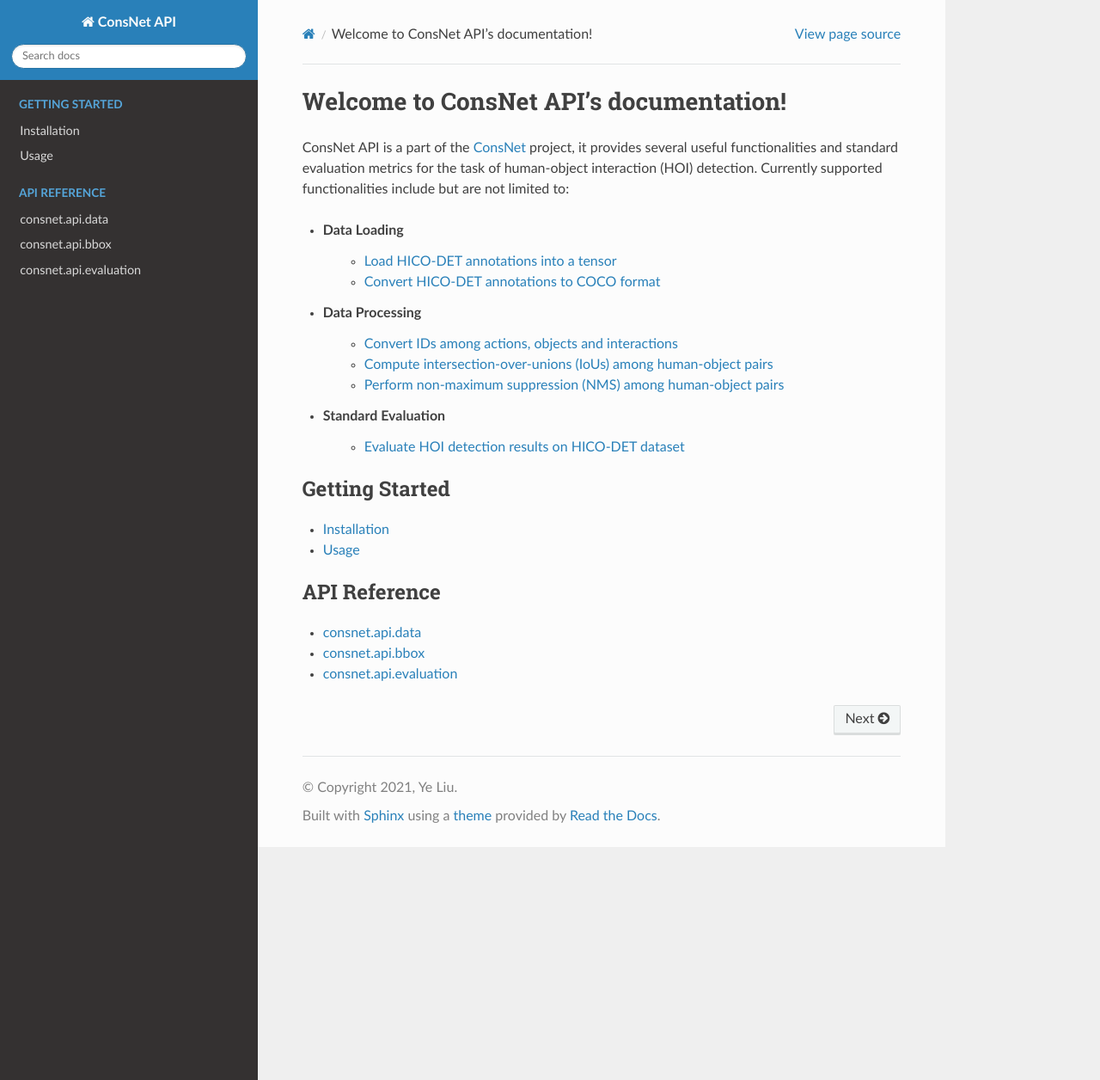
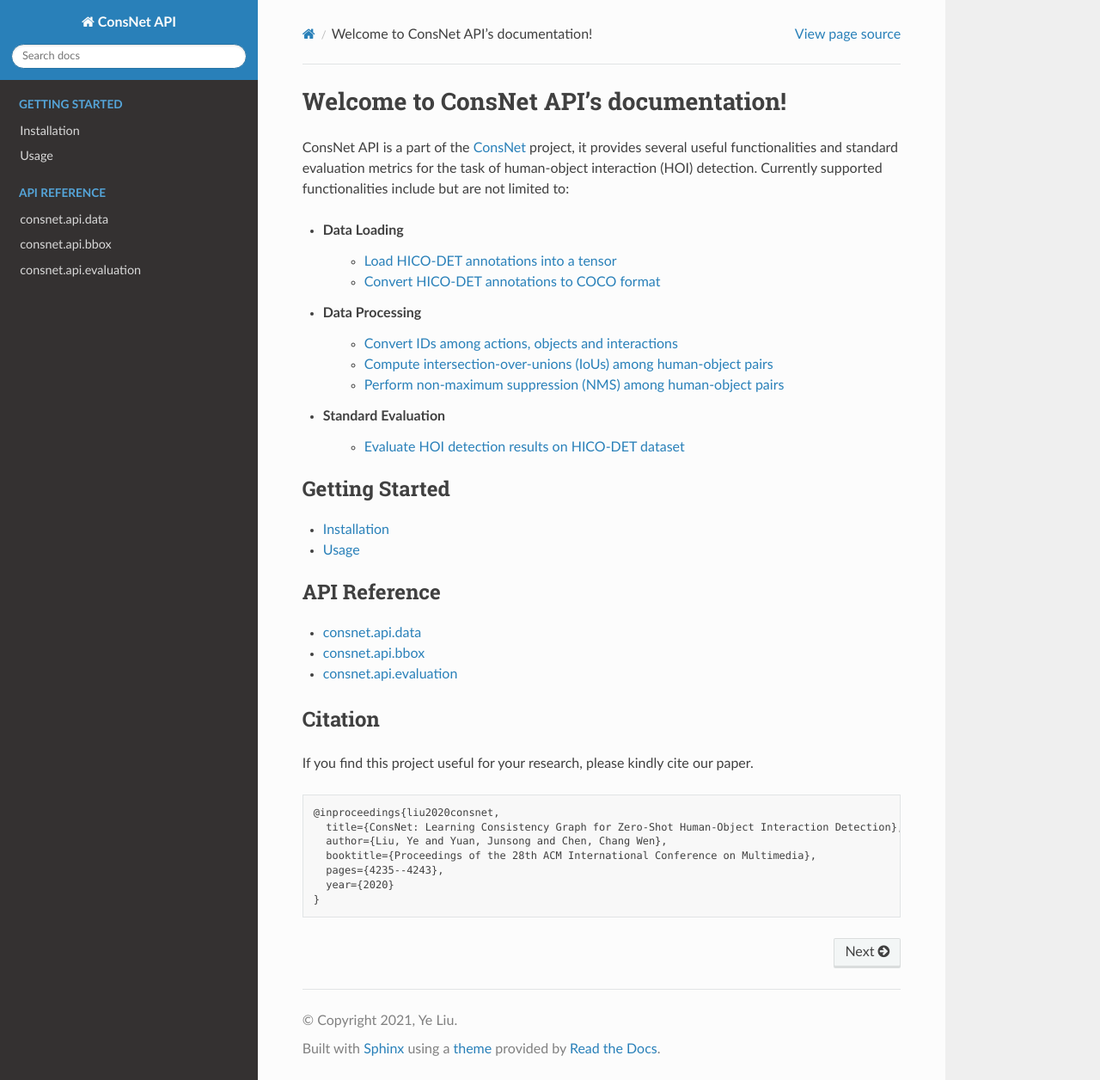
Before and after one commit to yeliudev/ConsNet, a Sphinx documentation site: the page built from docs/index.rst, in a window 1280 px wide and 1256 px high. Shown: the whole window at 86% size. Built offline with Sphinx 7.4.7 and the Read the Docs theme 2.0.0, drawn with Linux system fonts in a browser that asks for light colours.

```diff
--- a/docs/index.rst
+++ b/docs/index.rst
@@ -24,3 +24,18 @@ ConsNet API is a part of the `ConsNet <https://github.com/yeliudev/ConsNet>`_ pr
    consnet.api.data
    consnet.api.bbox
    consnet.api.evaluation
+
+Citation
+-------------------------
+
+If you find this project useful for your research, please kindly cite our paper.
+
+.. code-block:: text
+
+   @inproceedings{liu2020consnet,
+     title={ConsNet: Learning Consistency Graph for Zero-Shot Human-Object Interaction Detection},
+     author={Liu, Ye and Yuan, Junsong and Chen, Chang Wen},
+     booktitle={Proceedings of the 28th ACM International Conference on Multimedia},
+     pages={4235--4243},
+     year={2020}
+   }
```
Also changed, not shown: README.md (+4 -4 lines), setup.py (+5 -5 lines), 2 other files.
